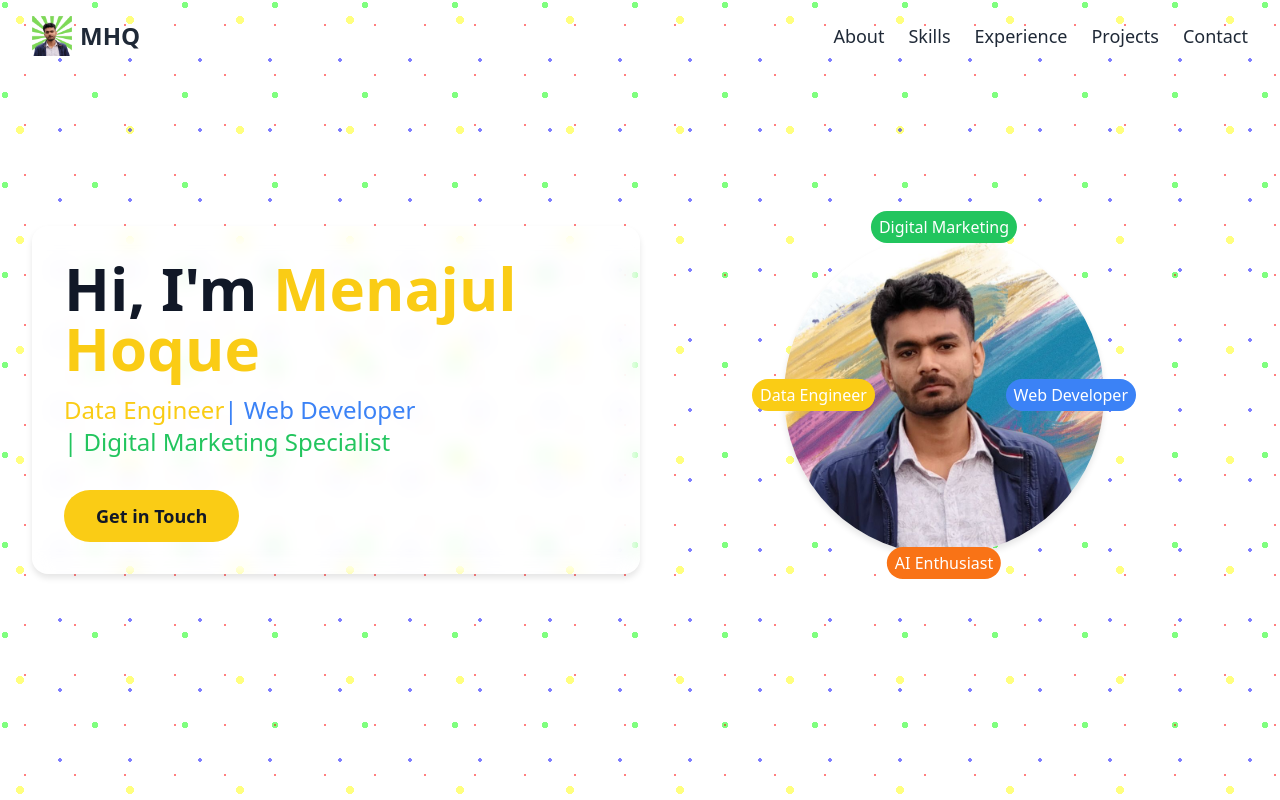
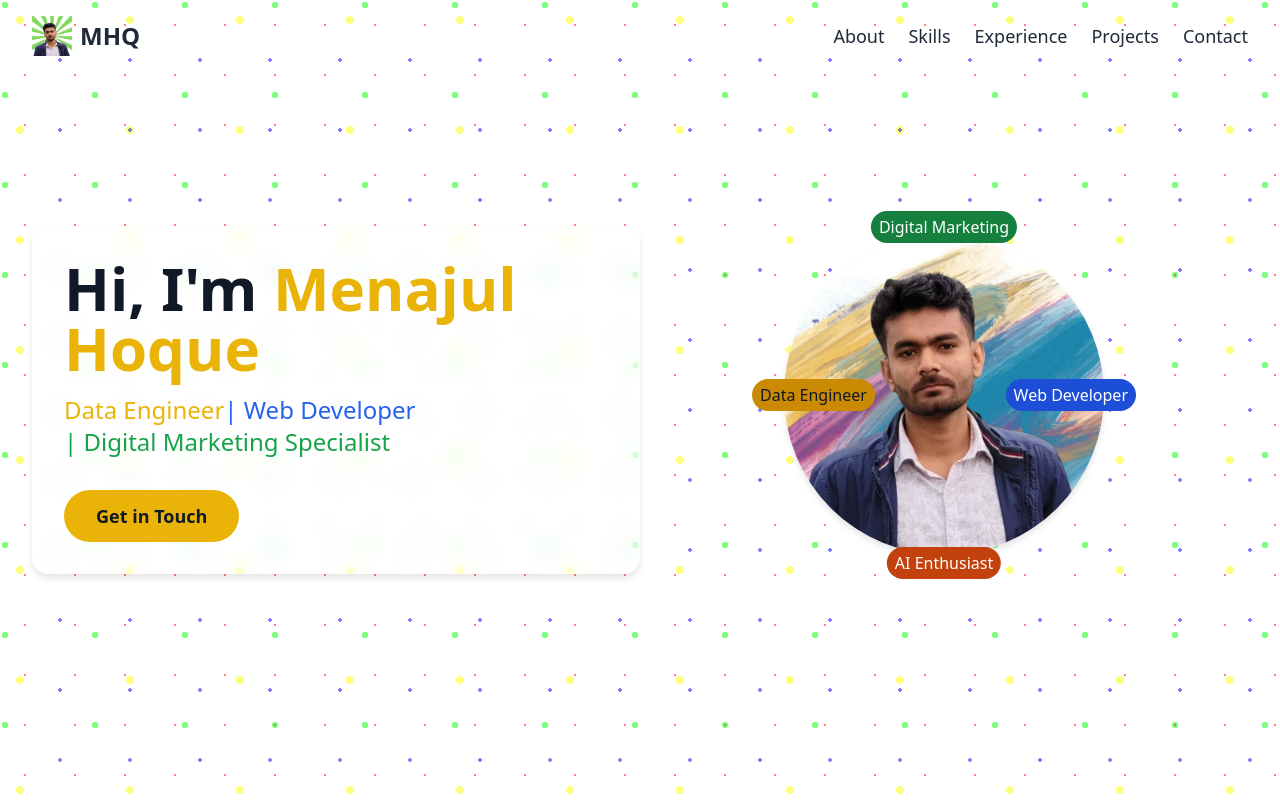
Before and after one commit to MinHackerz/portfolio, a Next.js app: page / in a window 1280 px wide. Shown: the top 800 px of the page. Built offline with nearby package versions, Linux system fonts and the light colour scheme.

Commit message:
Update Hero.js

```diff
--- a/components/Hero.js
+++ b/components/Hero.js
@@ -11,16 +11,16 @@ const Hero = () => {
           <div className="w-full lg:w-1/2 text-center lg:text-left mb-10 lg:mb-0">
             <div className="glassmorphism p-6 sm:p-8 rounded-lg bg-white/30 backdrop-blur-sm shadow-lg">
               <h1 className="text-3xl sm:text-4xl lg:text-6xl font-bold mb-4 animate-fade-in-up">
-                Hi, I&apos;m <span className="text-yellow-400">Menajul Hoque</span>
+                Hi, I&apos;m <span className="text-yellow-500">Menajul Hoque</span>
               </h1>
               <p className="text-lg sm:text-xl lg:text-2xl mb-8 animate-fade-in-up animation-delay-300">
-                <span className="inline-block text-yellow-400">Data Engineer</span>
-                <span className="inline-block text-blue-500"> | Web Developer</span>
-                <span className="inline-block text-green-500"> | Digital Marketing Specialist</span>
+                <span className="inline-block text-yellow-500">Data Engineer</span>
+                <span className="inline-block text-blue-600"> | Web Developer</span>
+                <span className="inline-block text-green-600"> | Digital Marketing Specialist</span>
               </p>
               <a
                 href="#contact"
-                className="bg-yellow-400 text-gray-900 px-6 sm:px-8 py-3 rounded-full text-base sm:text-lg font-semibold hover:bg-yellow-300 transition duration-300 animate-fade-in-up animation-delay-600 inline-block"
+                className="bg-yellow-500 text-gray-900 px-6 sm:px-8 py-3 rounded-full text-base sm:text-lg font-semibold hover:bg-yellow-400 transition duration-300 animate-fade-in-up animation-delay-600 inline-block"
               >
                 Get in Touch
               </a>
@@ -37,16 +37,16 @@ const Hero = () => {
               />
               <div className="absolute inset-0 animate-pulse-outline rounded-full"></div>
               {/* Roles around the circular profile picture */}
-              <div className="absolute top-[-1.5rem] left-1/2 transform -translate-x-1/2 bg-green-500 text-white px-2 py-1 rounded-full">
+              <div className="absolute top-[-1.5rem] left-1/2 transform -translate-x-1/2 bg-green-700 text-white px-2 py-1 rounded-full">
                 Digital Marketing
               </div>
-              <div className="absolute left-[-2rem] top-1/2 transform -translate-y-1/2 bg-yellow-400 text-white px-2 py-1 rounded-full">
+              <div className="absolute left-[-2rem] top-1/2 transform -translate-y-1/2 bg-yellow-600 text-gray-900 px-2 py-1 rounded-full">
                 Data Engineer
               </div>
-              <div className="absolute right-[-2rem] top-1/2 transform -translate-y-1/2 bg-blue-500 text-white px-2 py-1 rounded-full">
+              <div className="absolute right-[-2rem] top-1/2 transform -translate-y-1/2 bg-blue-700 text-white px-2 py-1 rounded-full">
                 Web Developer
               </div>
-              <div className="absolute bottom-[-1.5rem] left-1/2 transform -translate-x-1/2 bg-orange-500 text-white px-2 py-1 rounded-full">
+              <div className="absolute bottom-[-1.5rem] left-1/2 transform -translate-x-1/2 bg-orange-700 text-white px-2 py-1 rounded-full">
                 AI Enthusiast
               </div>
             </div>
```
